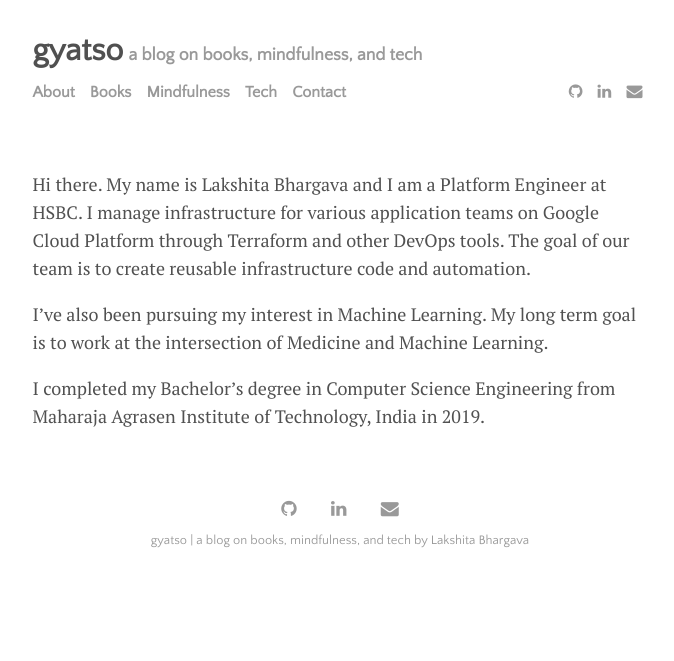
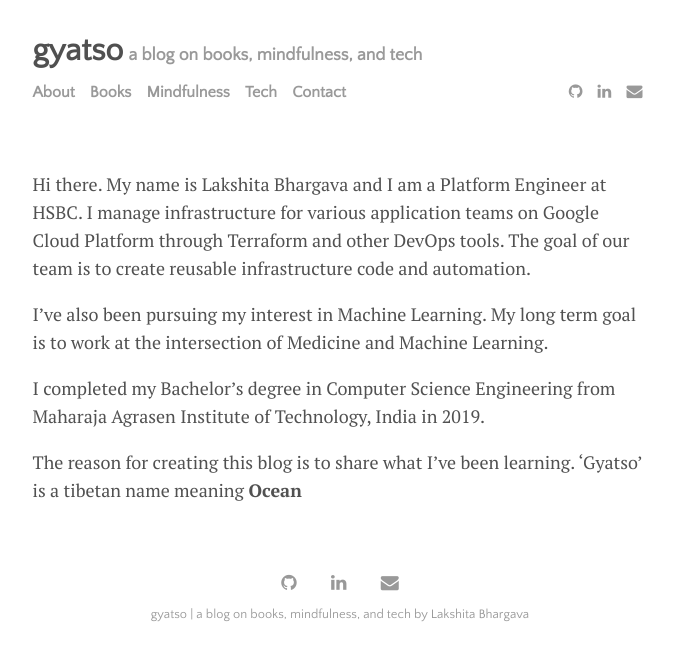
Before and after one commit to LakshitaBh/LakshitaBh.github.io, a Jekyll site: the page built from menu/about.md, in a window 1280 px wide. Shown: the top 661 px of the page, without its empty margins (300-974 px from the left). Built offline with Jekyll 4.4.1, drawn with Linux system fonts in a browser that asks for light colours.

Commit message:
Update about.md

```diff
--- a/menu/about.md
+++ b/menu/about.md
@@ -7,3 +7,5 @@ Hi there. My name is Lakshita Bhargava and I am a Platform Engineer at HSBC. I m
 I've also been pursuing my interest in Machine Learning. My long term goal is to work at the intersection of Medicine and Machine Learning.
 
 I completed my Bachelor's degree in Computer Science Engineering from Maharaja Agrasen Institute of Technology, India in 2019.
+
+The reason for creating this blog is to share what I've been learning. 'Gyatso' is a tibetan name meaning **Ocean**
```
